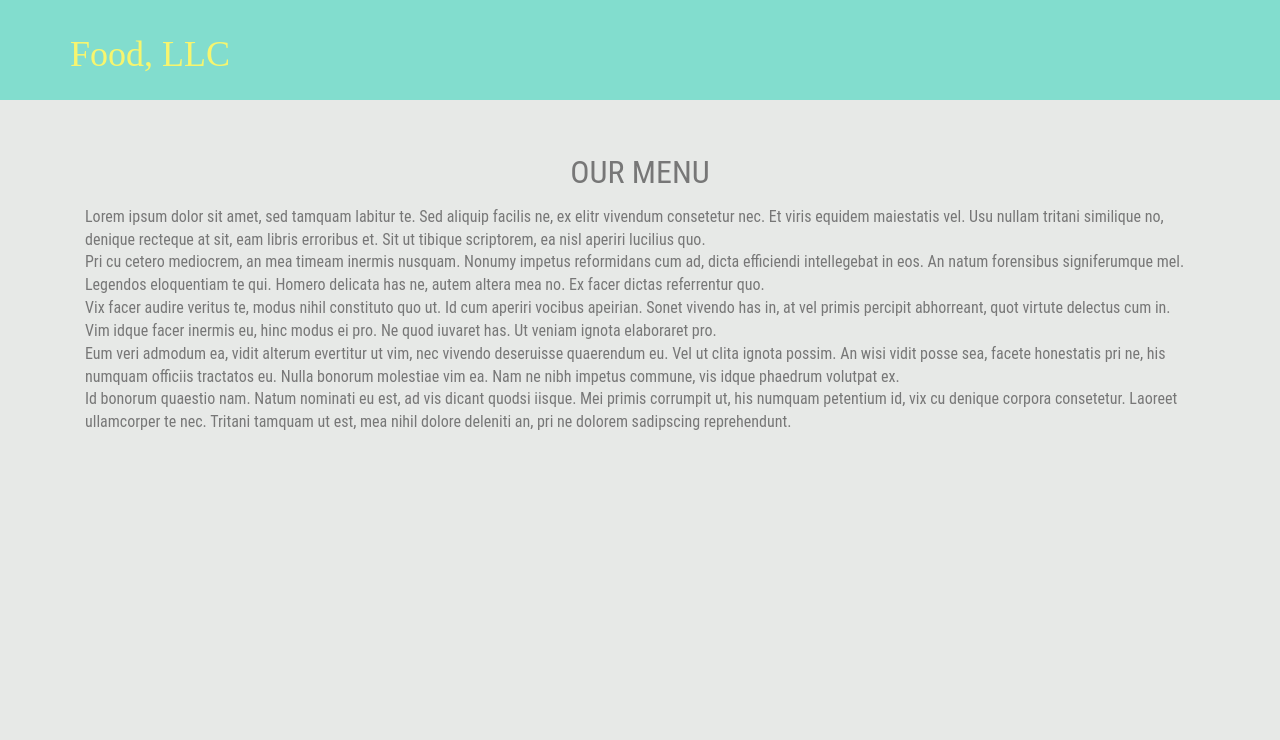
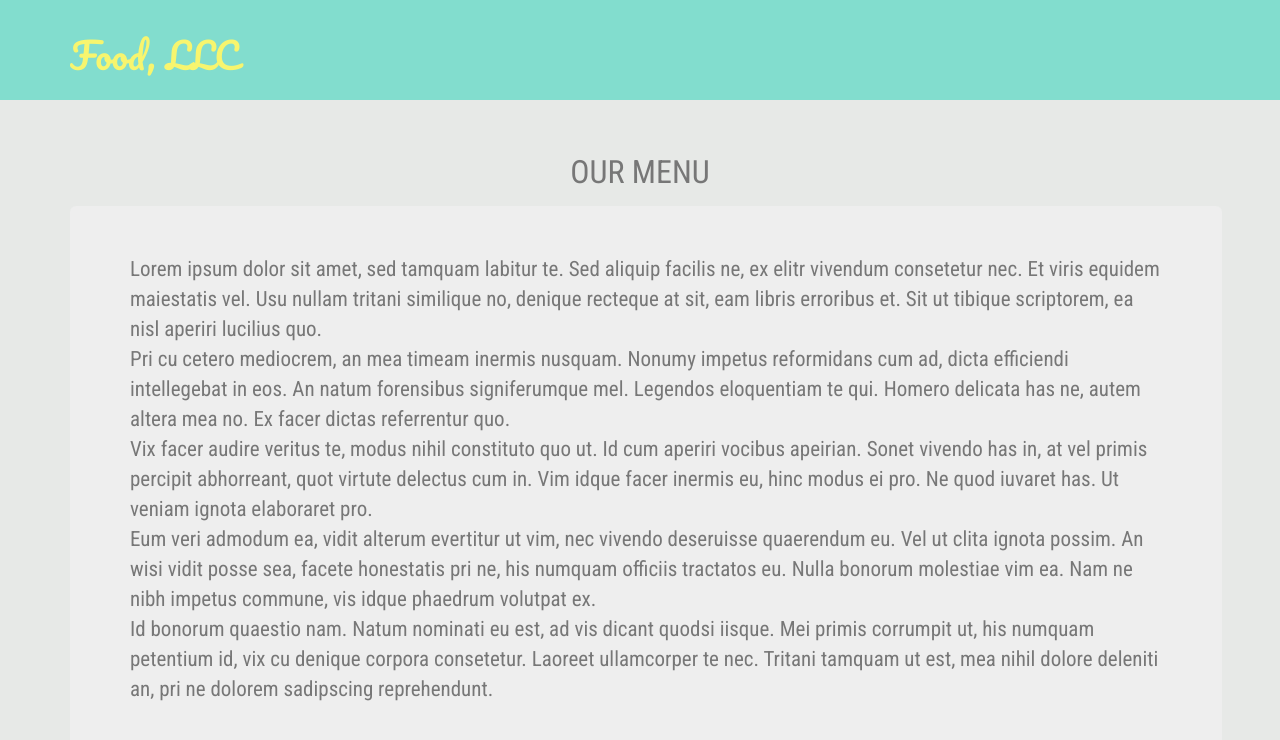
Before and after one commit to emmvalenti/emmvalenti.github.io, a Jekyll site: the page module3/index.html, which Jekyll copies as it is, in a window 1280 px wide. Shown: the top 740 px of the page. Built offline with Jekyll 4.4.1, drawn with Linux system fonts in a browser that asks for light colours.

Commit message:
add jumbotron class

```diff
--- a/module3/index.html
+++ b/module3/index.html
@@ -7,6 +7,7 @@
 	<title>Module 3 Assignment</title>
 	<link rel="stylesheet" href="css/bootstrap.min.css">
 	<link rel="stylesheet" href="css/style.css">
+	<link href="https://fonts.googleapis.com/css?family=Pacifico|Roboto+Condensed" rel="stylesheet">
 </head>
 <body>
 	<header>
@@ -42,7 +43,7 @@
 
 		<p class="text-center">Our Menu</p>
 	<div id="main-content" class="container">
-		<div class="col-md-12">
+		<div class="jumbotron">
 		<p class="menu-item" id="chicken">Lorem ipsum dolor sit amet, sed tamquam labitur te. Sed aliquip facilis ne, ex elitr vivendum consetetur nec. Et viris equidem maiestatis vel. Usu nullam tritani similique no, denique recteque at sit, eam libris erroribus et. Sit ut tibique scriptorem, ea nisl aperiri lucilius quo.<br>
 
 		Pri cu cetero mediocrem, an mea timeam inermis nusquam. Nonumy impetus reformidans cum ad, dicta efficiendi intellegebat in eos. An natum forensibus signiferumque mel. Legendos eloquentiam te qui. Homero delicata has ne, autem altera mea no. Ex facer dictas referrentur quo.<br>
```
